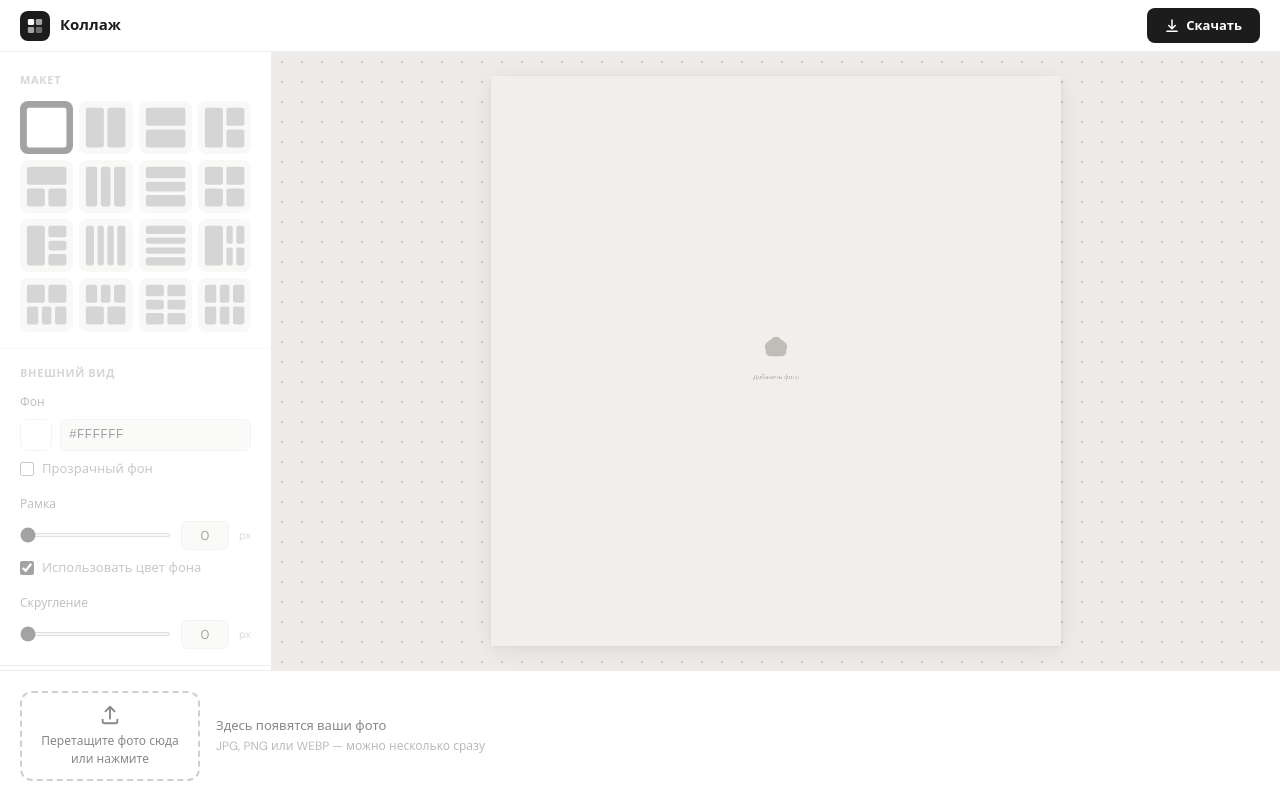
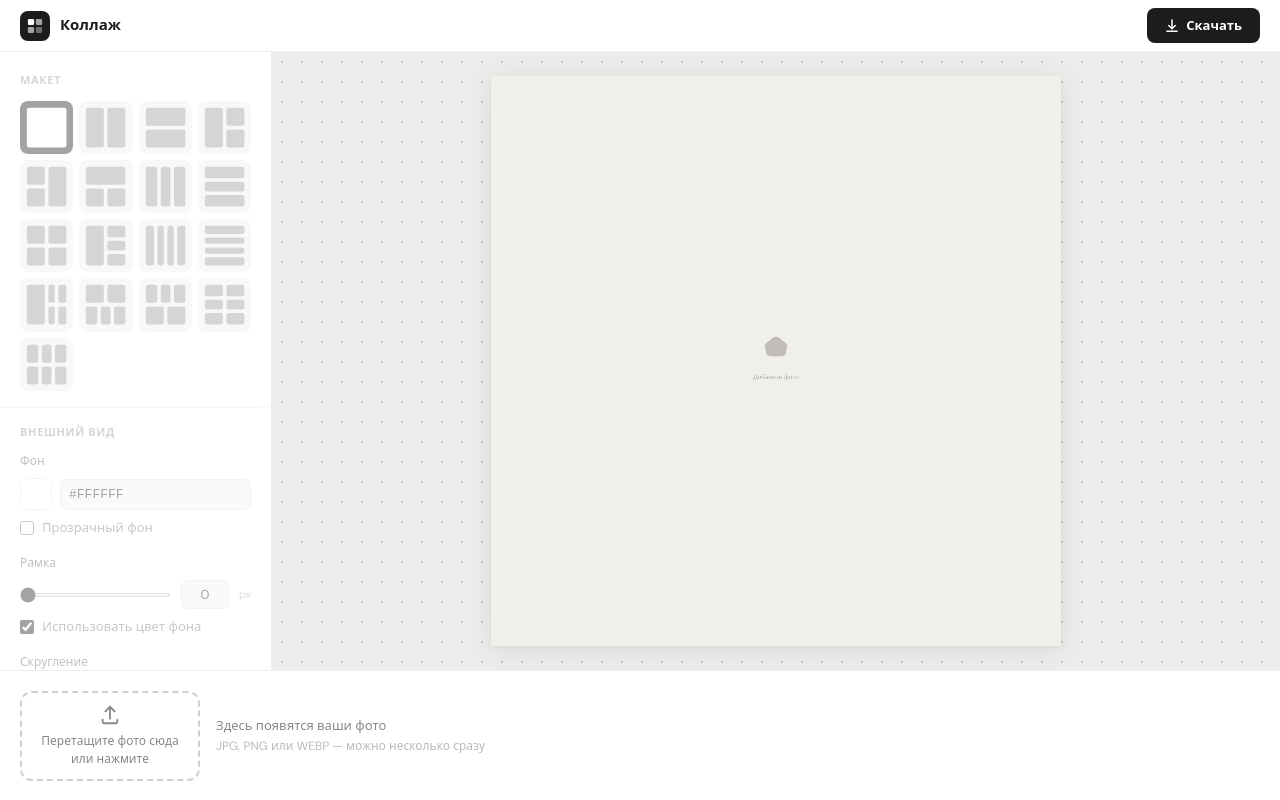
Before and after one commit to gafar87/collage, a React (Vite) app in the folder collage-app/: page / in a window 1280 px wide. Shown: the top 800 px of the page. Built offline with nearby package versions, Linux system fonts and the light colour scheme.

Commit message:
новый макет

```diff
--- a/collage-app/src/layouts/layouts.ts
+++ b/collage-app/src/layouts/layouts.ts
@@ -53,6 +53,18 @@ export const LAYOUTS: LayoutConfig[] = [
       { id: 0, x: 0,   y: 0,   width: 0.5,  height: 1 },
       { id: 1, x: 0.5, y: 0,   width: 0.5,  height: 0.5 },
       { id: 2, x: 0.5, y: 0.5, width: 0.5,  height: 0.5 },
+    ],
+  },
+
+  // 3 фото: 2 маленьких слева + 1 большое справа
+  {
+    id: '3l',
+    name: '2 слева + 1',
+    cellCount: 3,
+    cells: [
+      { id: 0, x: 0,   y: 0,   width: 0.5, height: 0.5 },
+      { id: 1, x: 0,   y: 0.5, width: 0.5, height: 0.5 },
+      { id: 2, x: 0.5, y: 0,   width: 0.5, height: 1   },
     ],
   },
 
```
Also changed, not shown: collage-app/src/layouts/._layouts.ts (added).
